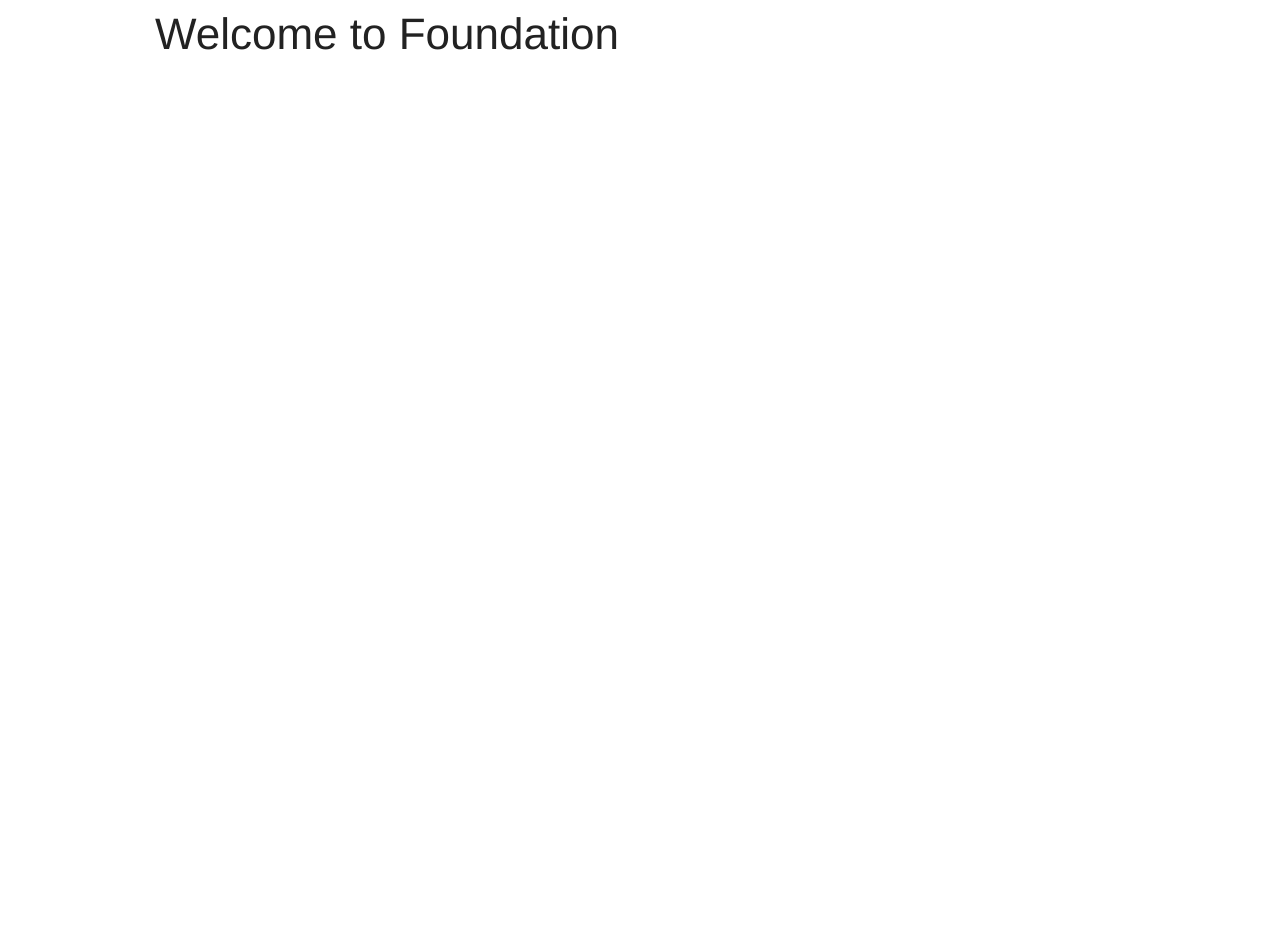
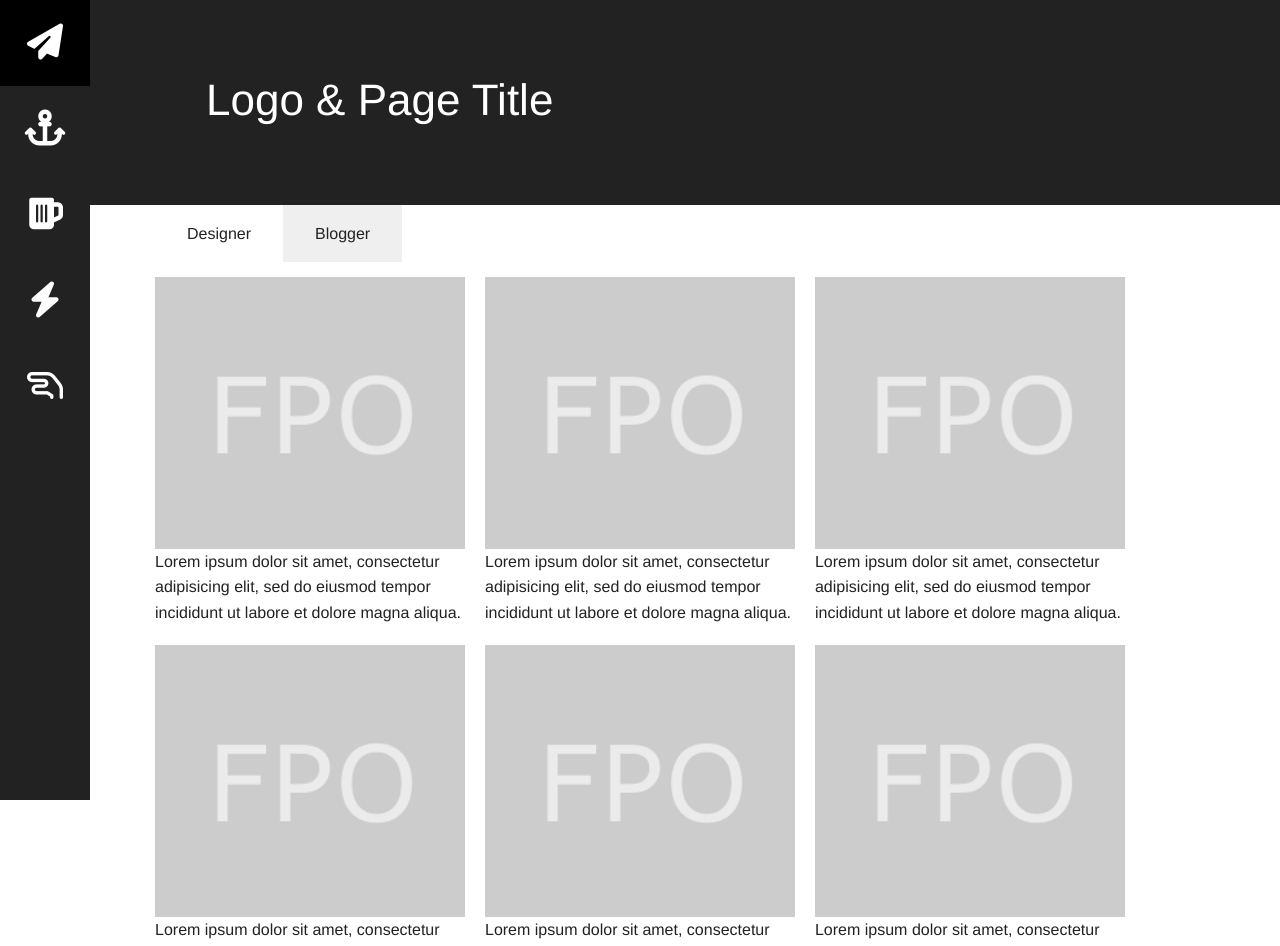
Before and after one commit to critchleyliv/blog, a plain HTML site: page index.html in a window 1280 px wide. Shown: the top 946 px of the page. Before the commit the page ends 800 px from the top, so only its background shows below. Drawn offline with Linux system fonts and the light colour scheme.

Commit message:
Posted live to the web

```diff
--- /dev/null
+++ b/css/custom.css
@@ -0,0 +1,93 @@
+html{
+	height: 100%;
+	box-sizing: border-box;
+}
+
+body{
+	position: relative;
+}
+
+
+/* Navigation */
+
+
+
+
+.icons {
+    height: 100%;
+    width: 90px;
+    text-align: center;
+    background-color: #222;
+    position: fixed;
+}
+
+.icons a {
+    padding: 16px;
+    display: block;
+    transition: all 0.3s ease;
+    color: white;
+    font-size: 36px;
+}
+
+.icons a:hover {
+    background-color: #000;
+}
+
+.icons .active {
+    background-color: #4CAF50;
+}
+
+/* hero */
+
+.hero{
+	background-color: #222;
+}
+
+.hero h1{
+	color: #fff;
+	padding: 1.5em;
+}
+
+
+/* content */
+
+.content img{
+	width: 100%;
+}
+
+
+
+/* .tabs-content .content {
+  animation-duration: 2s;
+  animation-name: fadeOut;
+} */
+.tabs-content .content.active {
+  animation-duration: 2s;
+  animation-name: fadeIn;
+}
+@keyframes fadeIn {
+	from { opacity: 0; }
+	to { opacity: 1; }
+}
+@keyframes fadeOut {
+	from { opacity: 1; }
+	to { opacity: 0; }
+}
+
+
+
+/* main site */
+
+
+
+/* inner page */
+
+
+
+/* footer */
+footer{
+	background-color: #555;
+	width: 100%;
+  	bottom: 0;
+
+}
--- a/index.html
+++ b/index.html
@@ -7,21 +7,129 @@
     <meta charset="utf-8" />
     <meta name="viewport" content="width=device-width, initial-scale=1.0" />
 
-    <title>Foundation | Welcome</title>
+    <title>Liv's Blog | Welcome</title>
 
     <link rel="stylesheet" href="css/foundation.css" />
+    <link rel="stylesheet" href="css/custom.css" />
 
     <script src="js/vendor/modernizr.js"></script>
+    <script src="https://use.fontawesome.com/e50e0da85c.js"></script>
 
   </head>
 
   <body>
 
-    <div class="row">
-      <div class="large-12 columns">
-        <h1>Welcome to Foundation</h1>
+
+
+
+
+<div class="icons">
+  <a class="active" href="#"><i class="fa fa-paper-plane"></i></a>
+  <a href="#"><i class="fa fa-anchor"></i></a>
+  <a href="#"><i class="fa fa-beer"></i></a>
+  <a href="#"><i class="fa fa-flash"></i></a>
+  <a href="#"><i class="fa fa-hand-lizard-o"></i></a>
+</div>
+
+
+
+
+<div class="hero">
+<div class="row">
+
+  <h1>Logo & Page Title</h1>
+
+</div>
+</div>
+
+
+
+
+
+
+<div class="container">
+  <div class="row">
+    <div class="small-12 columns">
+
+      <dl class="tabs" data-tab>
+        <dd class="active">
+          <a href="#one">Designer</a>
+        </dd>
+        <dd>
+          <a href="#two">Blogger</a>
+        </dd>
+      </dl>
+
+      <div class="tabs-content">
+
+
+        <div class="content active" id="one">
+
+          <ul class="small-block-grid-3">
+            <li><img src="img/fpoimage.png">Lorem ipsum dolor sit amet, consectetur adipisicing elit, sed do eiusmod
+            tempor incididunt ut labore et dolore magna aliqua.</li>
+            <li><img src="img/fpoimage.png">Lorem ipsum dolor sit amet, consectetur adipisicing elit, sed do eiusmod
+            tempor incididunt ut labore et dolore magna aliqua.</li>
+            <li><img src="img/fpoimage.png">Lorem ipsum dolor sit amet, consectetur adipisicing elit, sed do eiusmod
+            tempor incididunt ut labore et dolore magna aliqua.</li>
+            <li><img src="img/fpoimage.png">Lorem ipsum dolor sit amet, consectetur adipisicing elit, sed do eiusmod
+            tempor incididunt ut labore et dolore magna aliqua.</li>
+            <li><img src="img/fpoimage.png">Lorem ipsum dolor sit amet, consectetur adipisicing elit, sed do eiusmod
+            tempor incididunt ut labore et dolore magna aliqua.</li>
+            <li><img src="img/fpoimage.png">Lorem ipsum dolor sit amet, consectetur adipisicing elit, sed do eiusmod
+            tempor incididunt ut labore et dolore magna aliqua.</li>
+            <li><img src="img/fpoimage.png">Lorem ipsum dolor sit amet, consectetur adipisicing elit, sed do eiusmod
+            tempor incididunt ut labore et dolore magna aliqua.</li>
+            <li><img src="img/fpoimage.png">Lorem ipsum dolor sit amet, consectetur adipisicing elit, sed do eiusmod
+            tempor incididunt ut labore et dolore magna aliqua.</li>
+
+          </ul>
+
+        </div>
+
+        <div class="content" id="two">
+
+        <div class="blog-post">
+        </div>
+
+
+
+        </div>
+
       </div>
+
     </div>
+  </div>
+</div>
+
+
+
+
+
+<footer>
+<div class="row">
+
+<div class="small-3 column">
+  <p>Lorem ipsum dolor sit amet</p>
+</div>
+
+<div class="small-3 column">
+  <p>Lorem ipsum dolor sit amet</p>
+</div>
+
+<div class="small-3 column">
+  <p>Lorem ipsum dolor sit amet</p>
+</div>
+
+<div class="small-3 column">
+  <p>Lorem ipsum dolor sit amet</p>
+</div>
+
+</div>
+
+</footer>
+
+
 
     <script src="js/vendor/jquery.js"></script>
     <script src="js/foundation.min.js"></script>
```
Also changed, not shown: img/fpoimage.png (added), js/foundation.min.js.
